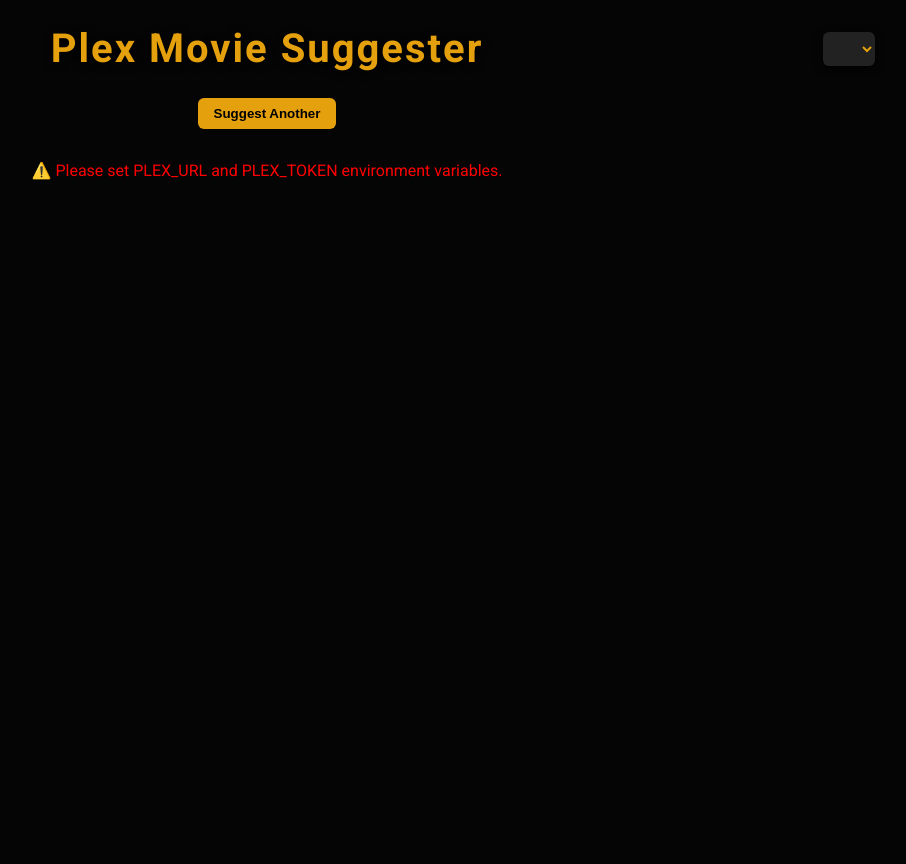
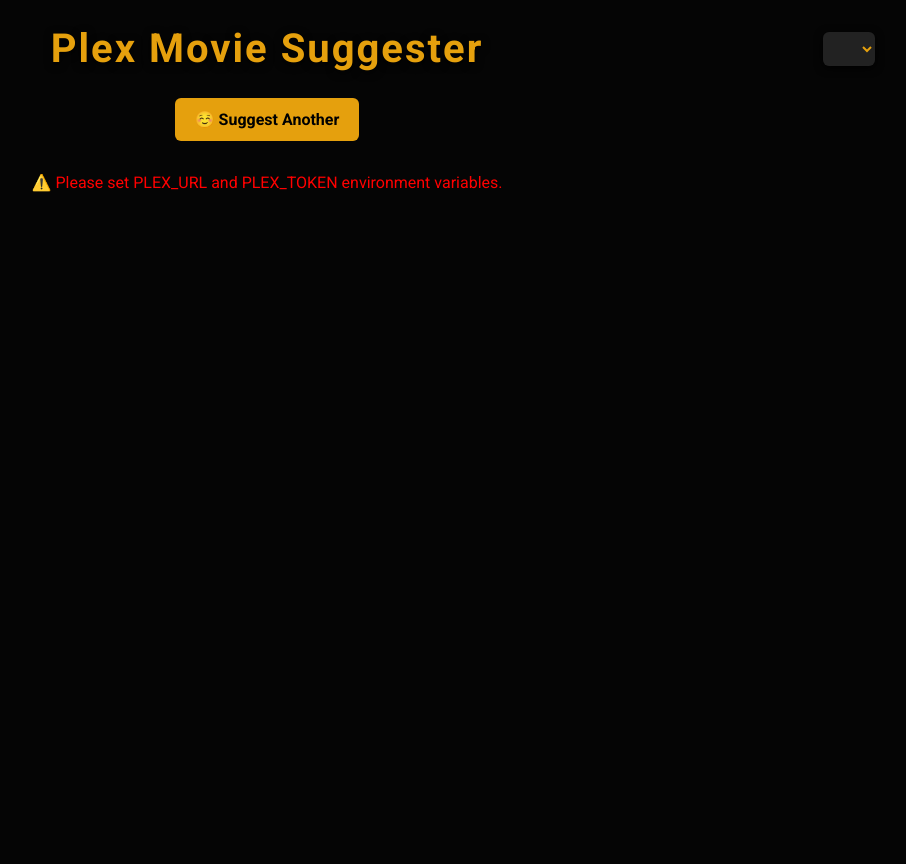
Before and after one commit to TheInfamousToTo/plex-suggester, a Flask app: page / in a window 1280 px wide. Shown: the whole page, without its empty margins (373-1279 px from the left). Run offline with Flask 3, Linux system fonts and the light colour scheme; lists and menus that the app fills with data are empty.

Commit message:
Release version 1.2.2

```diff
--- a/templates/index.html
+++ b/templates/index.html
@@ -40,7 +40,9 @@
       background-color: #e5a00d;
       color: #000;
       border: none;
-      padding: 0.6em 1.2em;
+      font-size: 1em;
+      font-family: 'Roboto', Arial, Helvetica, sans-serif;
+      padding: 0.75em 1.2em;
       font-weight: bold;
       border-radius: 6px;
       cursor: pointer;
@@ -181,7 +183,7 @@
 
       <form method="get" action="/" style="display:inline;">
         <input type="hidden" name="library" value="{{ selected_library }}">
-        <button class="btn" type="submit">Suggest Another</button>
+        <button class="btn" type="submit">☺️ Suggest Another</button>
       </form>
     </div>
 
```
